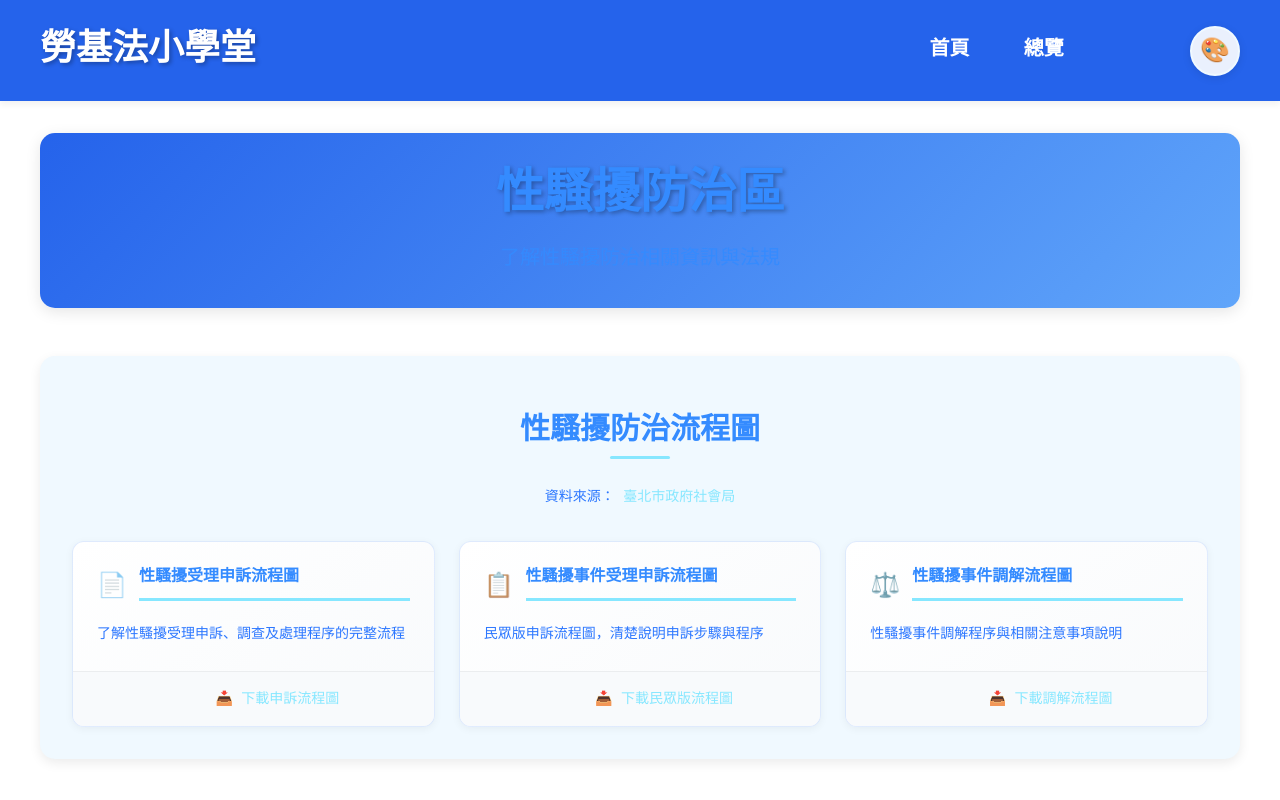
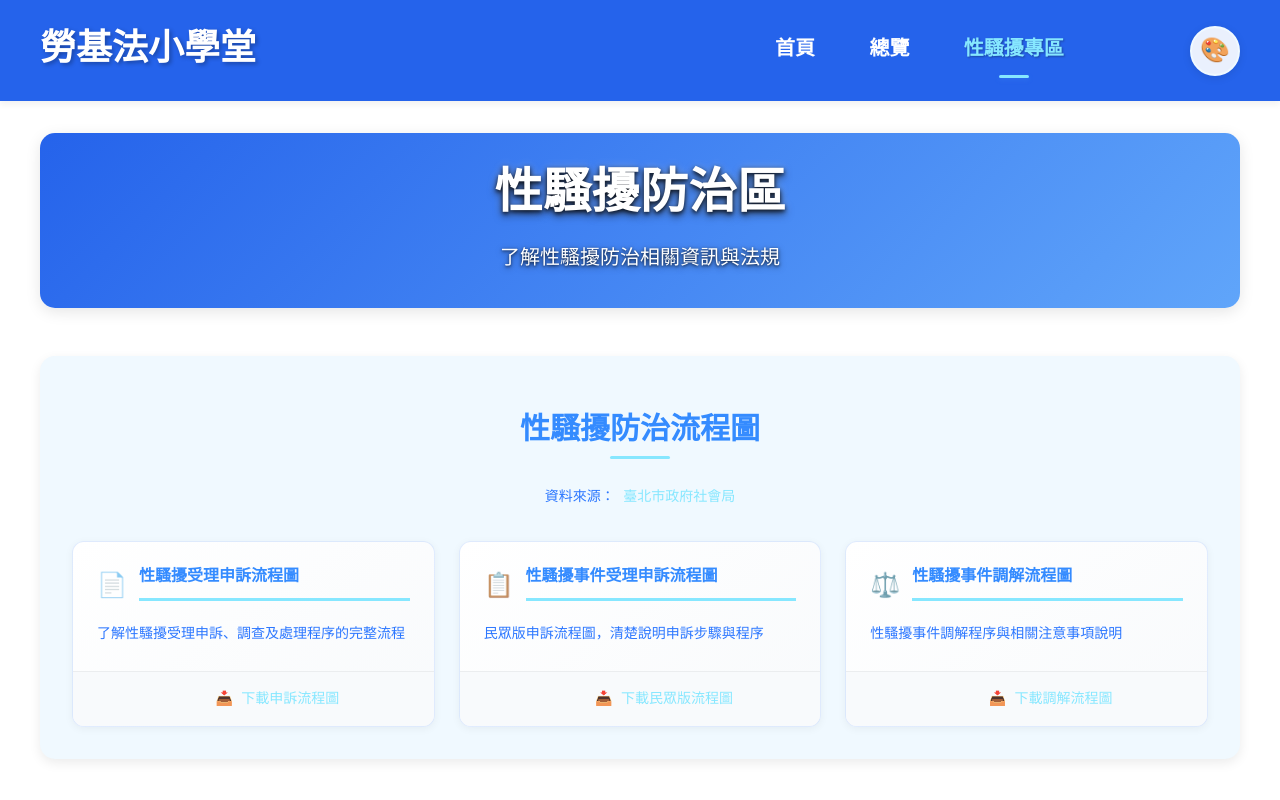
Before and after one commit to Cindy910120/law, a Nuxt app: page /labor-law/sexual-harassment-prevention in a window 1280 px wide. Shown: the top 800 px of the page. Built offline with nearby package versions, Linux system fonts and the light colour scheme.

Commit message:
細節修改

```diff
--- a/components/AppFooter.vue
+++ b/components/AppFooter.vue
@@ -20,7 +20,7 @@
       </div>
     </div>
     <div class="footer-bottom">
-      <p class="footer-copyright">&copy; {{ new Date().getFullYear() }} 林芊蓉. 版權所有。</p>
+      <p class="footer-copyright">&copy; {{ new Date().getFullYear() }} 林芊蓉. 版權所有。此網頁舉例皆為AI所列，若有錯誤，請糾正指教。</p>
     </div>
   </footer>
 </template>
--- a/components/AppHeader.vue
+++ b/components/AppHeader.vue
@@ -7,6 +7,7 @@
         <ul>
           <li><NuxtLink to="/" class="nav-link">首頁</NuxtLink></li>
           <li><NuxtLink to="/project" class="nav-link">總覽</NuxtLink></li>
+          <li><NuxtLink to="/labor-law/sexual-harassment-prevention" class="nav-link">性騷擾專區</NuxtLink></li>
         </ul>
       </nav>
 
--- a/pages/labor-law/sexual-harassment-prevention.vue
+++ b/pages/labor-law/sexual-harassment-prevention.vue
@@ -145,14 +145,23 @@
   font-size: var(--font-size-4xl, 2.25rem);
   font-weight: var(--font-weight-bold, 700);
   margin: 0 0 1rem 0;
-  text-shadow: 2px 2px 4px rgba(0, 0, 0, 0.3);
+  color: white;
+  text-shadow:
+    0 2px 4px rgba(0, 0, 0, 0.8),
+    0 4px 8px rgba(0, 0, 0, 0.6),
+    0 0 10px rgba(255, 255, 255, 0.3);
+  letter-spacing: 0.5px;
 }
 
 .page-subtitle {
   font-size: var(--font-size-lg, 1.125rem);
-  opacity: 0.9;
+  opacity: 1;
   margin: 0;
+  color: white;
   font-weight: var(--font-weight-medium, 500);
+  text-shadow:
+    0 1px 3px rgba(0, 0, 0, 0.7),
+    0 2px 6px rgba(0, 0, 0, 0.5);
 }
 
 /* 區塊標題 */
```
